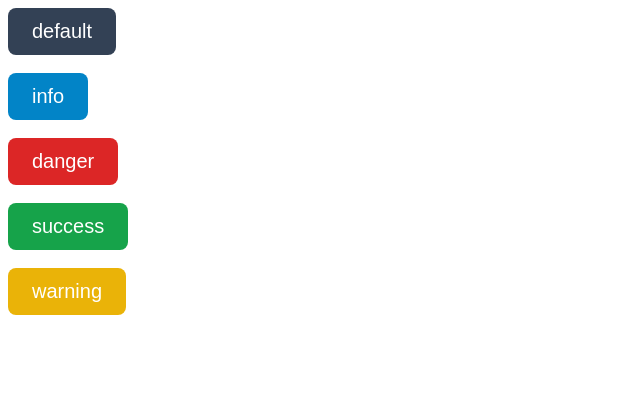
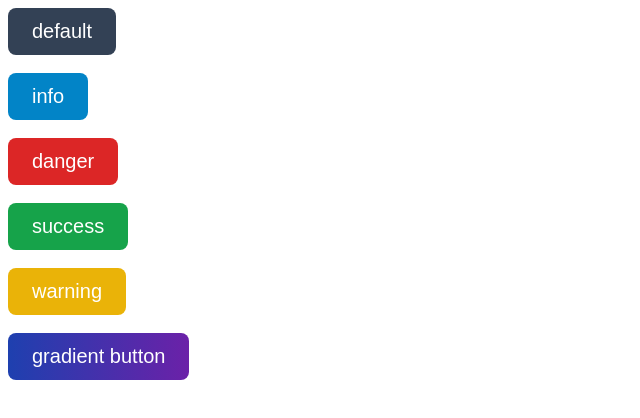
Before and after one commit to Scholak/styled-components-notes, a React (Vite) app: page / in a window 1280 px wide. Shown: the top 418 px of the page, without its empty margins (0-640 px from the left). Built offline with nearby package versions, Linux system fonts and the light colour scheme.

Commit message:
extended styles notes added

```diff
--- a/src/App.tsx
+++ b/src/App.tsx
@@ -1,5 +1,5 @@
 import React from 'react'
-import { StyledButton } from './components/Button/Button.styles'
+import { GradientButton, StyledButton } from './components/Button/Button.styles'
 
 const App = () => {
   return (
@@ -17,6 +17,15 @@ const App = () => {
 			<br />
 			<br />
 			<StyledButton variant='warning'>warning</StyledButton>
+			<br />
+			<br />
+			<GradientButton
+				direction='to right'
+				from='#1e40af'
+				to='#6b21a8'
+			>
+				gradient button
+			</GradientButton>
 		</div>
 	)
 }
--- a/src/components/Button/Button.styles.ts
+++ b/src/components/Button/Button.styles.ts
@@ -2,6 +2,13 @@ import styled from 'styled-components'
 
 interface ButtonProps {
   variant?: 'info' | 'danger' | 'success' | 'warning'
+}
+
+interface GradientButtonProps extends ButtonProps {
+	from: string
+	to: string
+  direction: string
+  text?: 'white' | 'dark'
 }
 
 const buttonVariant = (variant: string | undefined) => {
@@ -44,3 +51,8 @@ export const StyledButton = styled.button<ButtonProps>`
 	color: #fff;
 	cursor: pointer;
 `
+
+export const GradientButton = styled(StyledButton)<GradientButtonProps>`
+  background: linear-gradient(${props => props.direction}, ${props => props.from}, ${props => props.to});
+  color: ${props => props?.text === 'dark' ? '#000' : '#fff'}
+`
--- a/src/components/Button/Button.ts
+++ b/src/components/Button/Button.ts
@@ -1,3 +1,4 @@
-import { StyledButton } from './Button.styles'
+import { StyledButton, GradientButton } from './Button.styles'
 
 export default StyledButton
+export { GradientButton }
```
